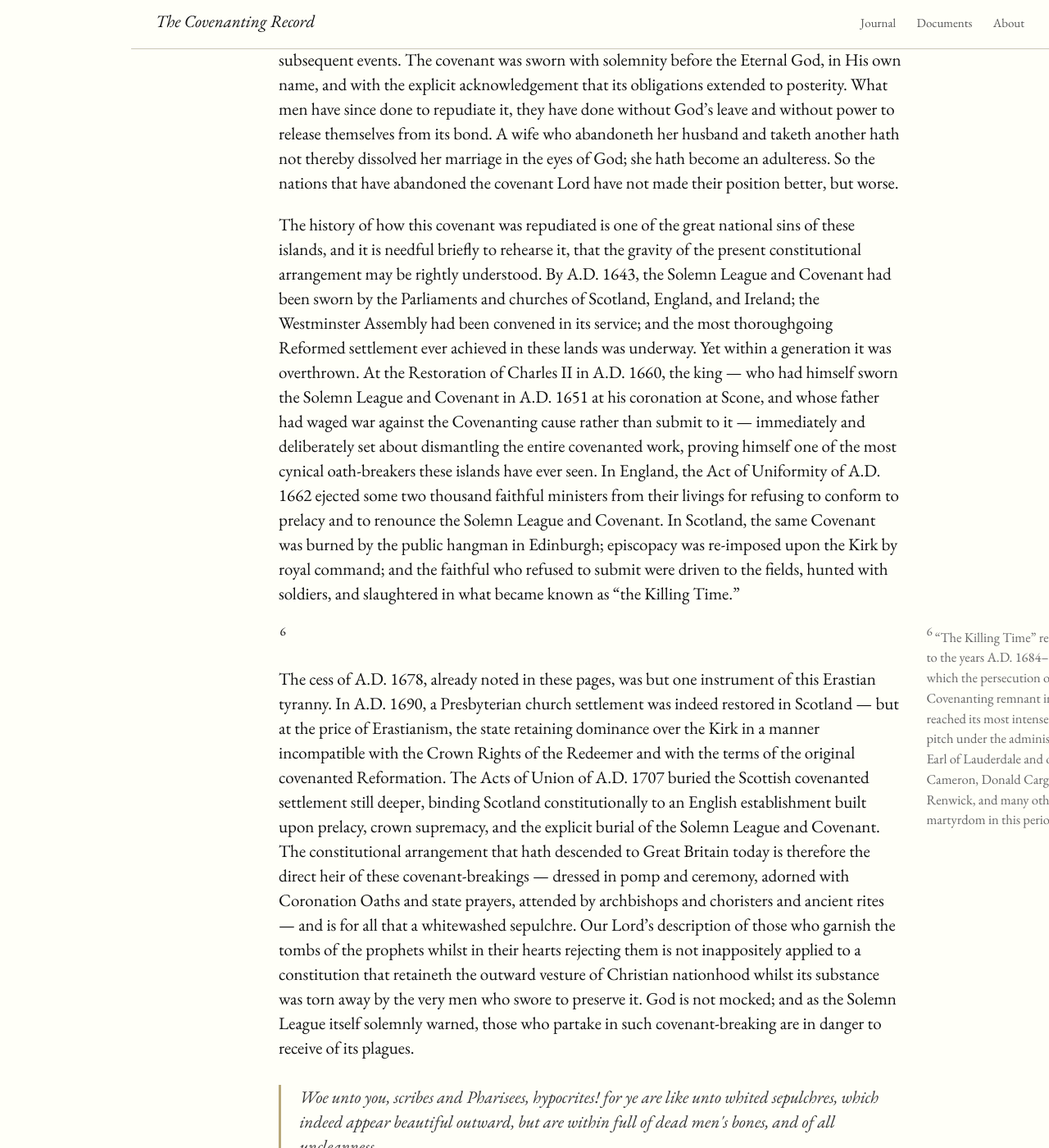
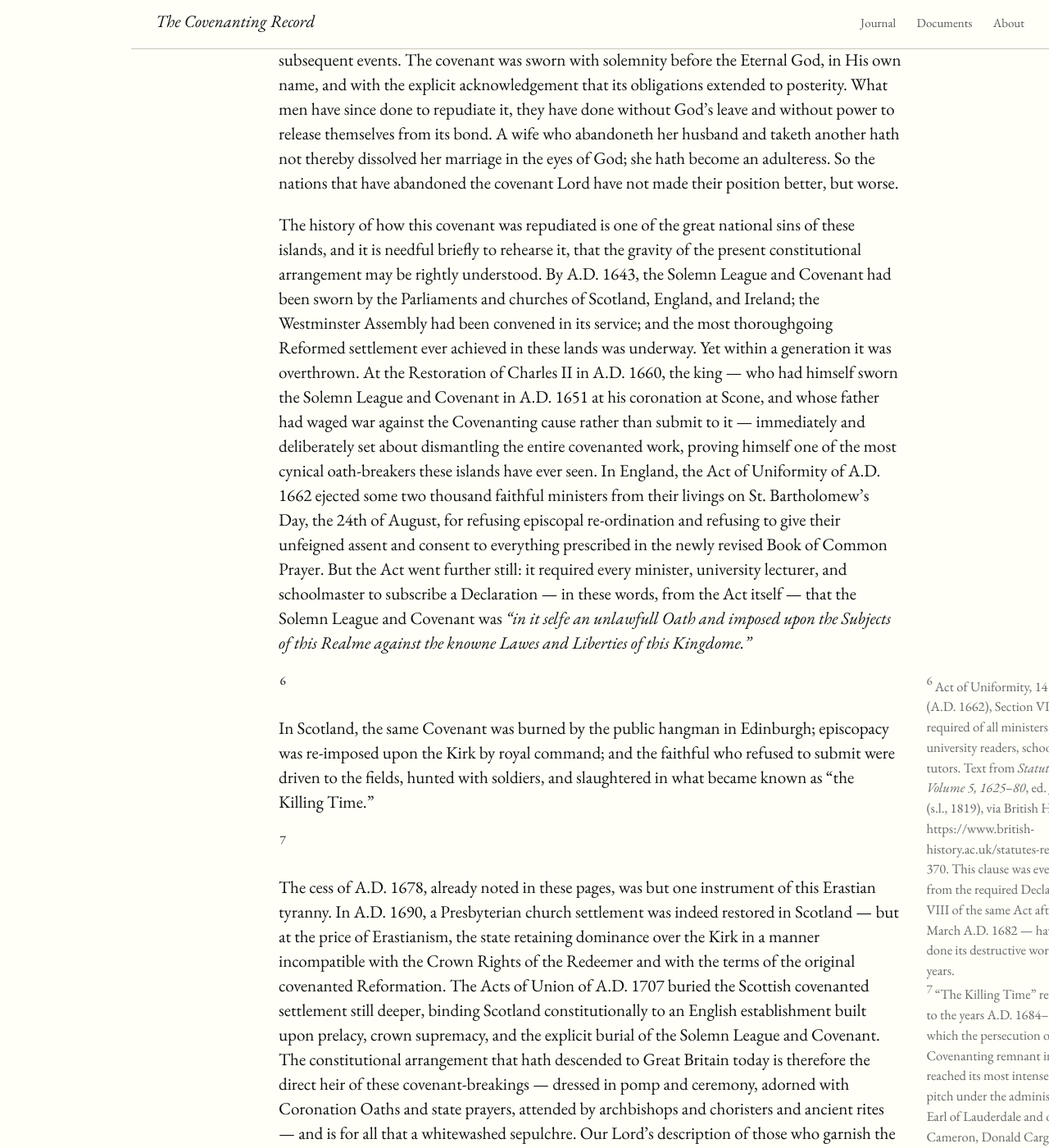
Before and after one commit to ForestWalkUK/covenanting-record, a Jekyll site: the page built from _posts/2026-04-12-confession-concerning-tainted-instruments.md, in a window 1280 px wide and 1400 px high, scrolled down 7249 px. Shown: the whole window at 82% size. Built offline with Jekyll 4.4.1, drawn with Linux system fonts in a browser that asks for light colours; comment, search, counter and statistics services are not loaded.

Commit message:
Update 2026-04-12-confession-concerning-tainted-instruments.md

```diff
--- a/_posts/2026-04-12-confession-concerning-tainted-instruments.md
+++ b/_posts/2026-04-12-confession-concerning-tainted-instruments.md
@@ -160,21 +160,37 @@ Fifth and revised edition</p>
 
 **IV.** That the Solemn League and Covenant remaineth binding in the sight of God upon the nations of Great Britain &mdash; notwithstanding all that hath since transpired in their civil and ecclesiastical history &mdash; is not a contention that can be dissolved by the mere force of subsequent events. The covenant was sworn with solemnity before the Eternal God, in His own name, and with the explicit acknowledgement that its obligations extended to posterity. What men have since done to repudiate it, they have done without God's leave and without power to release themselves from its bond. A wife who abandoneth her husband and taketh another hath not thereby dissolved her marriage in the eyes of God; she hath become an adulteress. So the nations that have abandoned the covenant Lord have not made their position better, but worse.
 
-The history of how this covenant was repudiated is one of the great national sins of these islands,
-and it is needful briefly to rehearse it, that the gravity of the present constitutional arrangement
-may be rightly understood. By A.D. 1643, the Solemn League and Covenant had been sworn by the
-Parliaments and churches of Scotland, England, and Ireland; the Westminster Assembly had been
-convened in its service; and the most thoroughgoing Reformed settlement ever achieved in these lands
-was underway. Yet within a generation it was overthrown. At the Restoration of Charles II in
-A.D. 1660, the king &mdash; who had himself sworn the Solemn League and Covenant in A.D. 1651 at
-his coronation at Scone, and whose father had waged war against the Covenanting cause rather than
-submit to it &mdash; immediately and deliberately set about dismantling the entire covenanted work,
-proving himself one of the most cynical oath-breakers these islands have ever seen. In England, the
-Act of Uniformity of A.D. 1662 ejected some two thousand faithful ministers from their livings for
-refusing to conform to prelacy and to renounce the Solemn League and Covenant. In Scotland, the
-same Covenant was burned by the public hangman in Edinburgh; episcopacy was re-imposed upon the
-Kirk by royal command; and the faithful who refused to submit were driven to the fields, hunted
-with soldiers, and slaughtered in what became known as "the Killing Time."
+The history of how this covenant was repudiated is one of the great national sins of these
+islands, and it is needful briefly to rehearse it, that the gravity of the present constitutional
+arrangement may be rightly understood. By A.D. 1643, the Solemn League and Covenant had been
+sworn by the Parliaments and churches of Scotland, England, and Ireland; the Westminster Assembly
+had been convened in its service; and the most thoroughgoing Reformed settlement ever achieved in
+these lands was underway. Yet within a generation it was overthrown. At the Restoration of Charles
+II in A.D. 1660, the king &mdash; who had himself sworn the Solemn League and Covenant in
+A.D. 1651 at his coronation at Scone, and whose father had waged war against the Covenanting cause
+rather than submit to it &mdash; immediately and deliberately set about dismantling the entire
+covenanted work, proving himself one of the most cynical oath-breakers these islands have ever
+seen. In England, the Act of Uniformity of A.D. 1662 ejected some two thousand faithful ministers
+from their livings on St. Bartholomew's Day, the 24th of August, for refusing episcopal
+re-ordination and refusing to give their unfeigned assent and consent to everything prescribed in
+the newly revised Book of Common Prayer. But the Act went further still: it required every
+minister, university lecturer, and schoolmaster to subscribe a Declaration &mdash; in these
+words, from the Act itself &mdash; that the Solemn League and Covenant was *"in it selfe an
+unlawfull Oath and imposed upon the Subjects of this Realme against the knowne Lawes and
+Liberties of this Kingdome."*
+
+<label for="sn-act-uniformity-primary" class="margin-toggle sidenote-number"></label>
+<input type="checkbox" id="sn-act-uniformity-primary" class="margin-toggle"/>
+<span class="sidenote">Act of Uniformity, 14 Cha. 2. c. 4 (A.D. 1662), Section VI: Declaration required of
+all ministers, deans, university readers, schoolmasters, and tutors. Text from <em>Statutes of
+the Realm, Volume 5, 1625&ndash;80</em>, ed. John Raithby (s.l., 1819), via British History
+Online, https://www.british-history.ac.uk/statutes-realm/vol5/pp364-370. This clause was
+eventually removed from the required Declaration by Section VIII of the same Act after the 25th
+of March A.D. 1682 &mdash; having stood, and done its destructive work, for twenty years.</span>
+
+In Scotland, the same Covenant was burned by the public hangman in Edinburgh; episcopacy was
+re-imposed upon the Kirk by royal command; and the faithful who refused to submit were driven to
+the fields, hunted with soldiers, and slaughtered in what became known as "the Killing Time."
 
 <label for="sn-killing-time" class="margin-toggle sidenote-number"></label>
 <input type="checkbox" id="sn-killing-time" class="margin-toggle"/>
```
